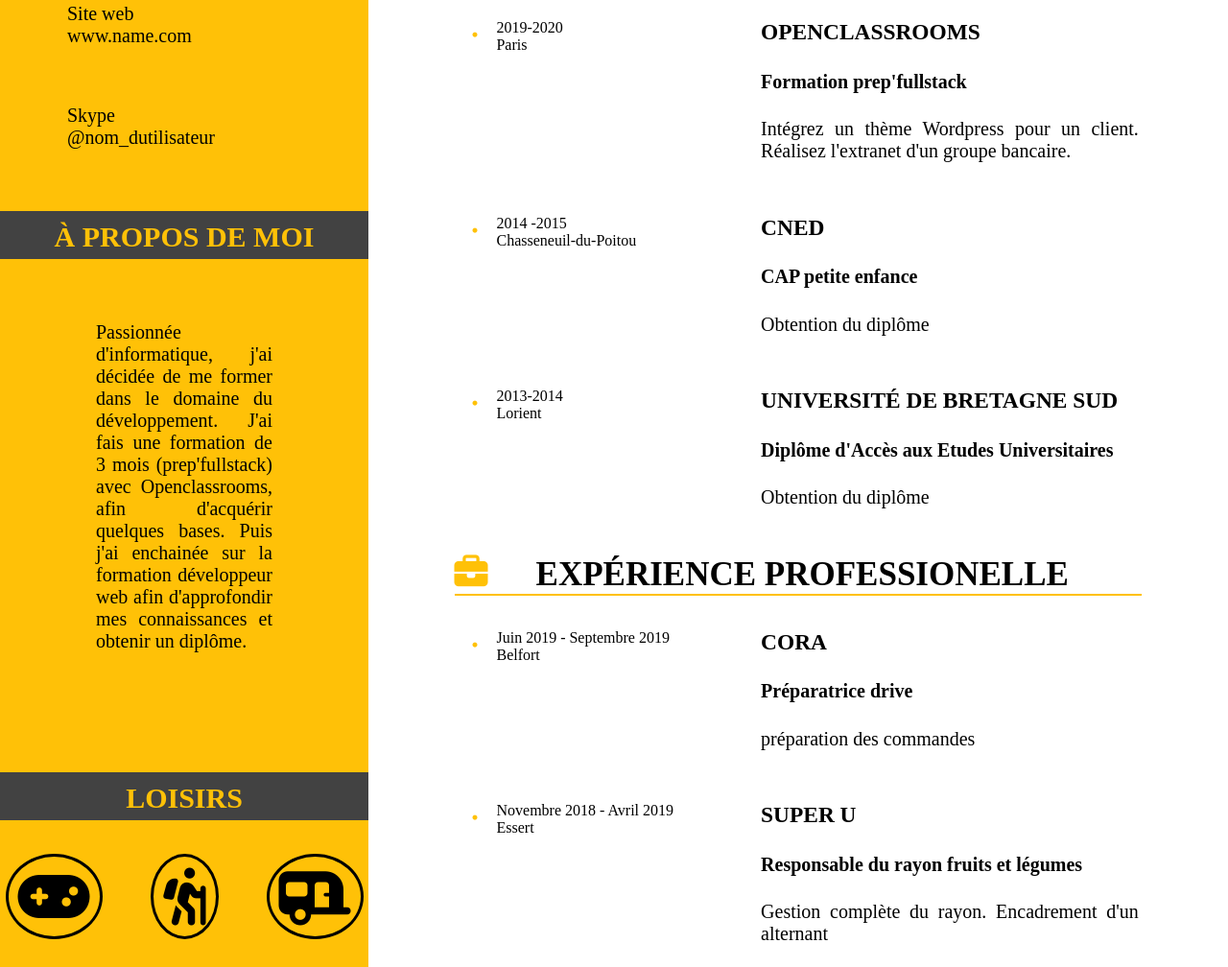
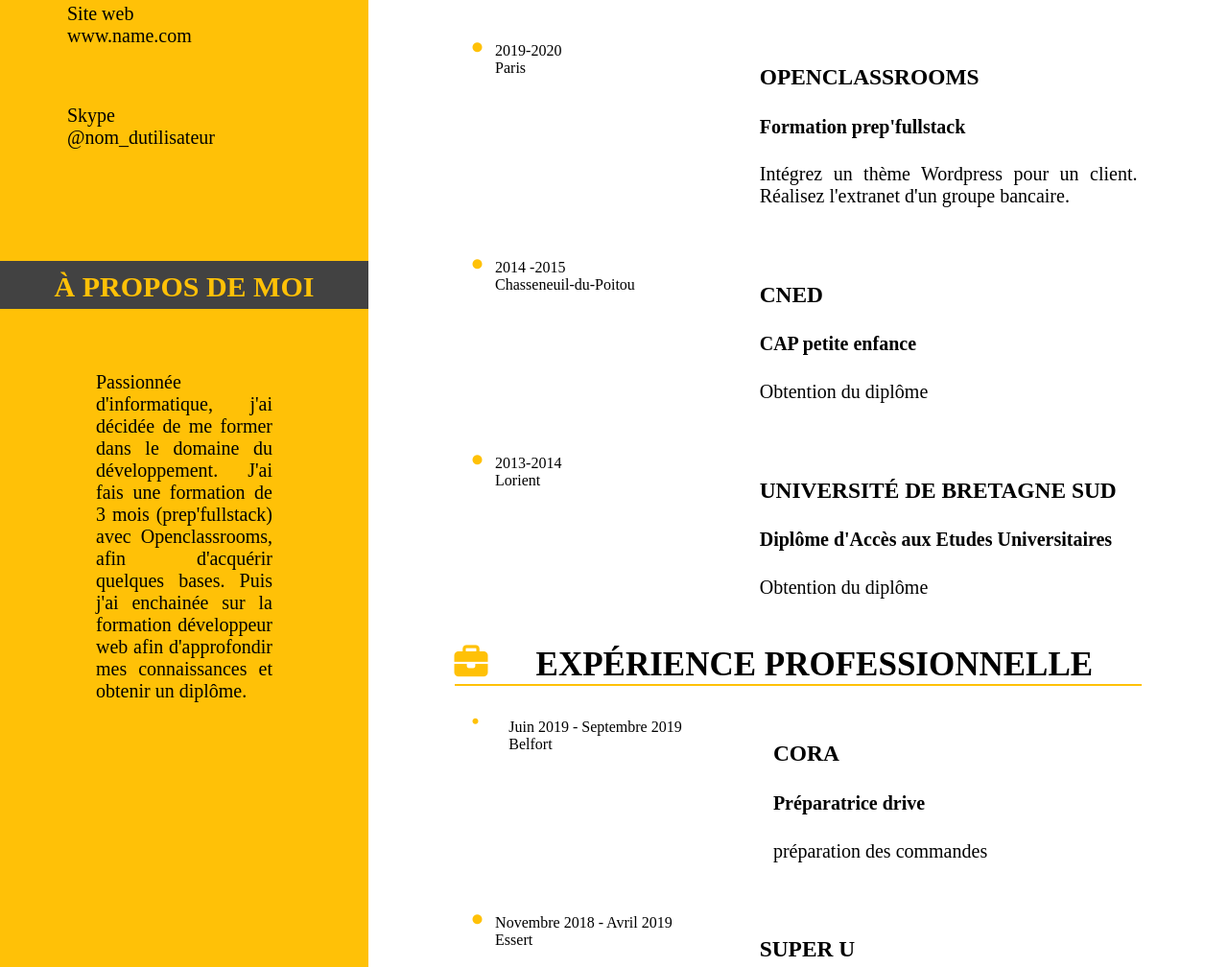
Before and after one commit to Marion-Touin/Projet2-OC-CV, a plain HTML site: page index.html in a window 1280 px wide. Shown: the part 740-1748 px from the top of the page at 96% size. Drawn offline with Linux system fonts and the light colour scheme.

Commit message:
commentaire css + position élément gauche

```diff
--- a/index.html
+++ b/index.html
@@ -16,7 +16,7 @@
             <img class="img" src="img/photo.jpg">
         </header>
         <!--Section contact-->
-        <section>
+        <section class="blockcontact">
         <h2 class="titre">contact</h2>
         <p class="contact">Adresse<br/>Bussiares, France</p>
         <p class="contact">Téléphone<br/>06 00 00 00 00</p>
@@ -25,7 +25,8 @@
         <p class="contact">Skype<br/>@nom_dutilisateur</p>
         </section>
         <!--Section A propos de moi-->
-        <section>
+        <section >
+            <section class="blockpropos">
             <h2 class="titre">à propos de moi</h2>
             <p class="propos">Passionnée d'informatique, j'ai décidée de me former dans le domaine du développement.
             J'ai fais une formation de 3 mois (prep'fullstack) avec Openclassrooms, afin d'acquérir quelques bases.
@@ -53,7 +54,7 @@
             <h2 class="titreleft"><i class="fas fa-graduation-cap"></i>Formation</h2>
         <ul>
             <li class="block">
-                <div class="point">
+                <div class="cercle">
                 <i class="fas fa-circle"></i>
                 </div>
                 <div class="date">
@@ -114,10 +115,10 @@
         </section>
         <!--Section expérience professionelle-->
         <section>
-            <h2 class="titreleft"><i class="fas fa-briefcase"></i>expérience professionelle</h2>
+            <h2 class="titreleft"><i class="fas fa-briefcase"></i>expérience professionnelle</h2>
         <ul>
             <li class="block">
-                <div class="point">
+                <div class="cercle">
                     <i class="fas fa-circle"></i>
                 </div>
                 <div class="date">
--- a/style.css
+++ b/style.css
@@ -18,6 +18,12 @@
     border-radius: 125px;
     display: block;
     margin: 50px auto;
+}
+.blockcontact{
+    margin-bottom: 20%;
+}
+.blockpropos{
+    margin-bottom: 140%;
 }
 .titre{
     font-size: 30px;
@@ -62,7 +68,12 @@
     padding: 10px;
     border-radius: 50%;
 }
-/*Partie droite*/
+.icone{
+    display: flex;
+    justify-content: center;
+    margin-top: 50px;
+}
+/*Partie nom et métier*/
 .nom{
     font-size: 50px;
     text-transform: uppercase;
@@ -82,6 +93,7 @@
     font-size: 25px;
     padding-bottom: 115px;
 }
+/*partie formation et expérience professionnelle*/
 .titreleft{
     font-size: 35px;
     text-transform: uppercase;
@@ -90,14 +102,17 @@
     margin-left: 10%;
     margin-right: 10%;
 }
+h3{
+    text-transform: uppercase;
+}
 .block{
     display: flex;
     margin-left: 8%;
     margin-top: 4%;
 }
 .point{
-    font-size: 20px;
-    width: 1.5s%;
+    font-size: 10px;
+    width: 3%;
 }
 .date{
     width: 35%;
@@ -107,10 +122,6 @@
     margin-right: 50px;
     font-size: 20px;
     width: 50%;
-}
-h3{
-    text-transform: uppercase;
-    margin-top: 0;
 }
 .fa-graduation-cap:before {
     margin-right: 50px;
@@ -124,16 +135,15 @@
     margin-right: 50px;
     color: #FFC107;
 }
-.icone{
-    display: flex;
-    justify-content: center;
-    margin-top: 50px;
-}
 .fa-circle:before {
-    font-size: 5px;
     color: #FFC107;
     margin-right: 20px;
 }
+.cercle{
+    margin-right: 1.5%;
+    font-size: 2%;
+}
+/*partie recommandation*/
 .reco{
     margin-right: 35%;
 }
```
